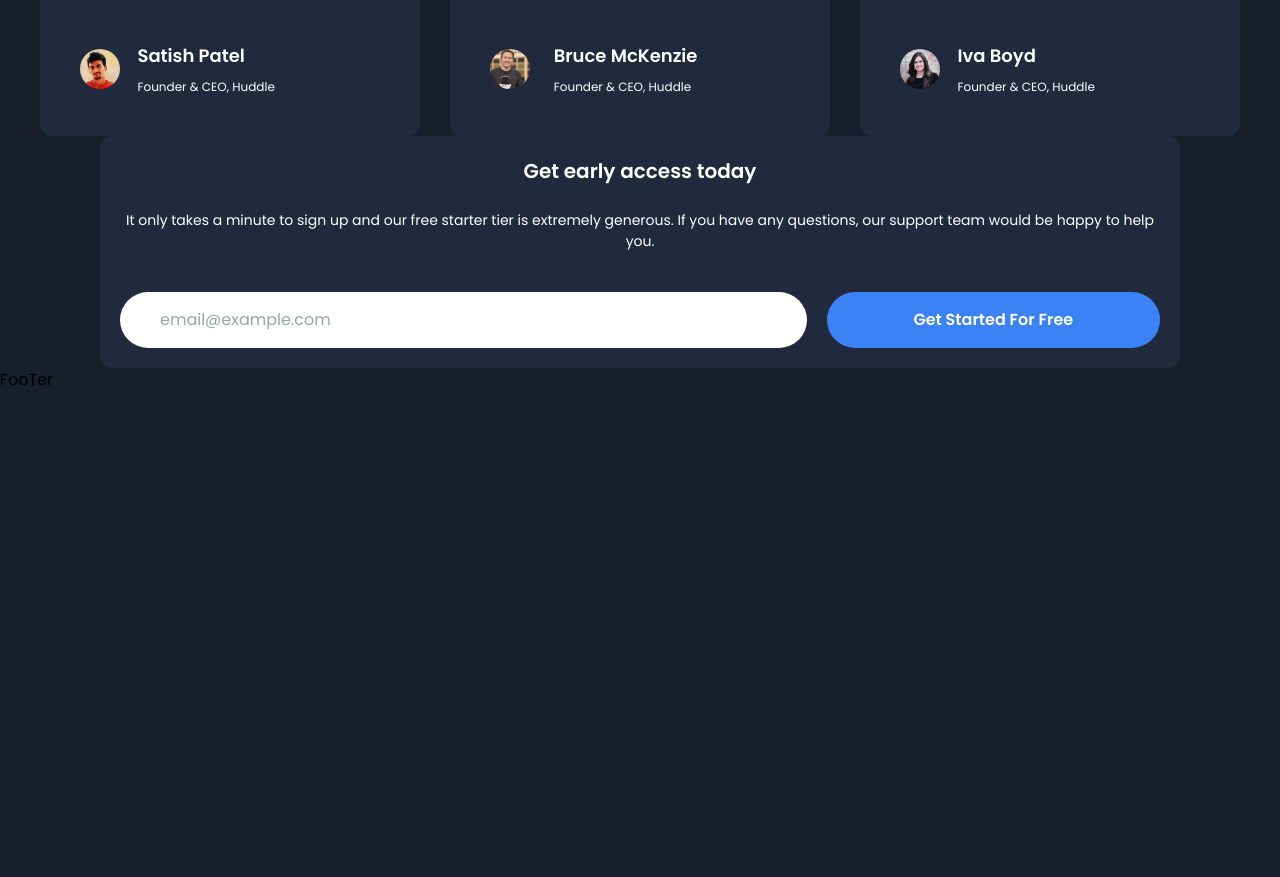
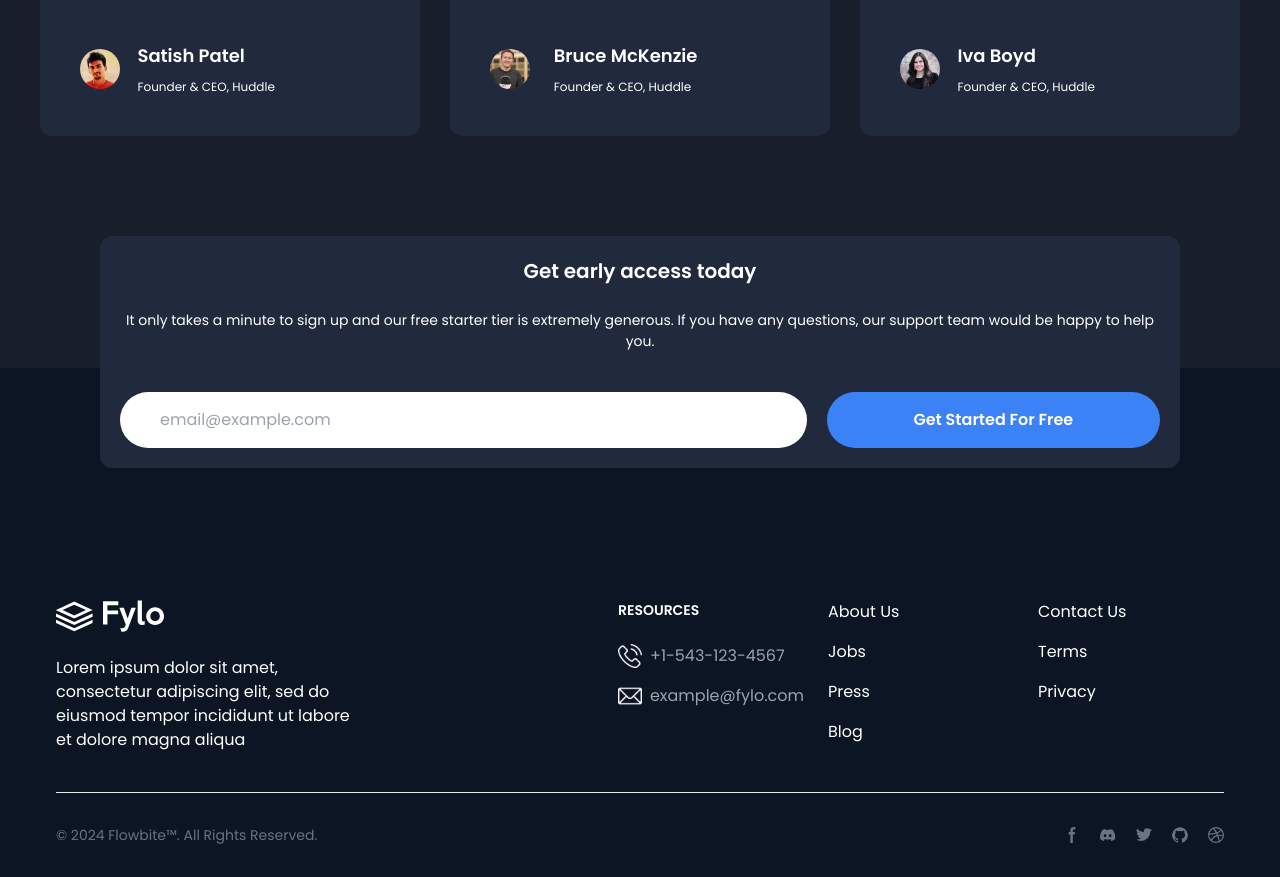
Before and after one commit to MerabetAbdelkarim/landing-page, a React (Vite) app: page / in a window 1280 px wide. Shown: the part 2443-3320 px from the top of the page. Before the commit the page ends 2835 px from the top, so only its background shows below. Built offline with nearby package versions, Linux system fonts and the light colour scheme.

Commit message:
add page footer

```diff
--- a/src/components/FooTer.jsx
+++ b/src/components/FooTer.jsx
@@ -1,8 +1,107 @@
+import LogoNav from "../assets/images/logo.svg"
+import MailImg from "../assets/images/mail.png"
+import PhoneImg from "../assets/images/phone-call.png"
+
 
 function FooTer() {
+    let date = new Date().getFullYear();
     return (
-        <div>FooTer</div>
+        <footer className="bg-[#0b1523] pt-[200px] ">
+            <div className="mx-auto w-full max-w-screen-xl p-4 py-6 lg:py-8">
+                <div className="md:flex md:justify-between">
+                    <div className="mb-6 md:mb-0">
+                        <a href="/" className="">
+                            <img src={LogoNav} className="h-8 me-3" alt="Fylo Logo" />
+                            <br />
+                            <p className="max-w-[300px] text-white">
+                                Lorem ipsum dolor sit amet, consectetur adipiscing elit, sed do eiusmod tempor incididunt ut labore et dolore magna aliqua
+                            </p>
+                        </a>
+                    </div>
+                    <div className="grid grid-cols-2 gap-8 sm:gap-6 sm:grid-cols-3">
+                        <div>
+                            <h2 className="mb-6 text-sm font-semibold  uppercase text-white">Resources</h2>
+                            <ul className="text-gray-400 font-medium">
+                                <li className="mb-4 flex gap-2">
+                                    <img src={PhoneImg} width={'24px'} alt="" />
+                                    <a href="/" >+1-543-123-4567</a>
+                                </li>
+                                <li className="flex gap-2">
+                                    <img src={MailImg} width={'24px'} alt="" />
+                                    <a href="/" >example@fylo.com</a>
+                                </li>
+                            </ul>
+                        </div>
+                        <div>
+                            <ul className="text-white font-medium">
+                                <li className="mb-4">
+                                    <a href="/" className="hover:underline">About Us</a>
+                                </li>
+                                <li className="mb-4">
+                                    <a href="/" className="hover:underline">Jobs</a>
+                                </li>
+                                <li className="mb-4">
+                                    <a href="/" className="hover:underline">Press</a>
+                                </li>
+                                <li className="mb-4">
+                                    <a href="/" className="hover:underline">Blog</a>
+                                </li>
+                            </ul>
+                        </div>
+                        <div>
+                            <ul className="text-white font-medium">
+                                <li className="mb-4">
+                                    <a href="#" className="hover:underline">Contact Us</a>
+                                </li>
+                                <li className="mb-4">
+                                    <a href="#" className="hover:underline">Terms</a>
+                                </li>
+                                <li className="mb-4">
+                                    <a href="#" className="hover:underline">Privacy</a>
+                                </li>
+                            </ul>
+                        </div>
+                    </div>
+                </div>
+                <hr className="my-6 border-gray-200 sm:mx-auto dark:border-gray-700 lg:my-8" />
+                <div className="sm:flex sm:items-center sm:justify-between">
+                    <span className="text-sm text-gray-500 sm:text-center dark:text-gray-400">© {date} <a href="/" className="hover:underline">Flowbite™</a>. All Rights Reserved.
+                    </span>
+                    <div className="flex mt-4 sm:justify-center sm:mt-0">
+                        <a href="#" className="text-gray-500 hover:text-gray-900 dark:hover:text-white">
+                            <svg className="w-4 h-4" aria-hidden="true" xmlns="http://www.w3.org/2000/svg" fill="currentColor" viewBox="0 0 8 19">
+                                <path fillRule="evenodd" d="M6.135 3H8V0H6.135a4.147 4.147 0 0 0-4.142 4.142V6H0v3h2v9.938h3V9h2.021l.592-3H5V3.591A.6.6 0 0 1 5.592 3h.543Z" clip-rule="evenodd" />
+                            </svg>
+                            <span className="sr-only">Facebook page</span>
+                        </a>
+                        <a href="#" className="text-gray-500 hover:text-gray-900 dark:hover:text-white ms-5">
+                            <svg className="w-4 h-4" aria-hidden="true" xmlns="http://www.w3.org/2000/svg" fill="currentColor" viewBox="0 0 21 16">
+                                <path d="M16.942 1.556a16.3 16.3 0 0 0-4.126-1.3 12.04 12.04 0 0 0-.529 1.1 15.175 15.175 0 0 0-4.573 0 11.585 11.585 0 0 0-.535-1.1 16.274 16.274 0 0 0-4.129 1.3A17.392 17.392 0 0 0 .182 13.218a15.785 15.785 0 0 0 4.963 2.521c.41-.564.773-1.16 1.084-1.785a10.63 10.63 0 0 1-1.706-.83c.143-.106.283-.217.418-.33a11.664 11.664 0 0 0 10.118 0c.137.113.277.224.418.33-.544.328-1.116.606-1.71.832a12.52 12.52 0 0 0 1.084 1.785 16.46 16.46 0 0 0 5.064-2.595 17.286 17.286 0 0 0-2.973-11.59ZM6.678 10.813a1.941 1.941 0 0 1-1.8-2.045 1.93 1.93 0 0 1 1.8-2.047 1.919 1.919 0 0 1 1.8 2.047 1.93 1.93 0 0 1-1.8 2.045Zm6.644 0a1.94 1.94 0 0 1-1.8-2.045 1.93 1.93 0 0 1 1.8-2.047 1.918 1.918 0 0 1 1.8 2.047 1.93 1.93 0 0 1-1.8 2.045Z" />
+                            </svg>
+                            <span className="sr-only">Discord community</span>
+                        </a>
+                        <a href="#" className="text-gray-500 hover:text-gray-900 dark:hover:text-white ms-5">
+                            <svg className="w-4 h-4" aria-hidden="true" xmlns="http://www.w3.org/2000/svg" fill="currentColor" viewBox="0 0 20 17">
+                                <path fillRule="evenodd" d="M20 1.892a8.178 8.178 0 0 1-2.355.635 4.074 4.074 0 0 0 1.8-2.235 8.344 8.344 0 0 1-2.605.98A4.13 4.13 0 0 0 13.85 0a4.068 4.068 0 0 0-4.1 4.038 4 4 0 0 0 .105.919A11.705 11.705 0 0 1 1.4.734a4.006 4.006 0 0 0 1.268 5.392 4.165 4.165 0 0 1-1.859-.5v.05A4.057 4.057 0 0 0 4.1 9.635a4.19 4.19 0 0 1-1.856.07 4.108 4.108 0 0 0 3.831 2.807A8.36 8.36 0 0 1 0 14.184 11.732 11.732 0 0 0 6.291 16 11.502 11.502 0 0 0 17.964 4.5c0-.177 0-.35-.012-.523A8.143 8.143 0 0 0 20 1.892Z" clip-rule="evenodd" />
+                            </svg>
+                            <span className="sr-only">Twitter page</span>
+                        </a>
+                        <a href="#" className="text-gray-500 hover:text-gray-900 dark:hover:text-white ms-5">
+                            <svg className="w-4 h-4" aria-hidden="true" xmlns="http://www.w3.org/2000/svg" fill="currentColor" viewBox="0 0 20 20">
+                                <path fillRule="evenodd" d="M10 .333A9.911 9.911 0 0 0 6.866 19.65c.5.092.678-.215.678-.477 0-.237-.01-1.017-.014-1.845-2.757.6-3.338-1.169-3.338-1.169a2.627 2.627 0 0 0-1.1-1.451c-.9-.615.07-.6.07-.6a2.084 2.084 0 0 1 1.518 1.021 2.11 2.11 0 0 0 2.884.823c.044-.503.268-.973.63-1.325-2.2-.25-4.516-1.1-4.516-4.9A3.832 3.832 0 0 1 4.7 7.068a3.56 3.56 0 0 1 .095-2.623s.832-.266 2.726 1.016a9.409 9.409 0 0 1 4.962 0c1.89-1.282 2.717-1.016 2.717-1.016.366.83.402 1.768.1 2.623a3.827 3.827 0 0 1 1.02 2.659c0 3.807-2.319 4.644-4.525 4.889a2.366 2.366 0 0 1 .673 1.834c0 1.326-.012 2.394-.012 2.72 0 .263.18.572.681.475A9.911 9.911 0 0 0 10 .333Z" clip-rule="evenodd" />
+                            </svg>
+                            <span className="sr-only">GitHub account</span>
+                        </a>
+                        <a href="#" className="text-gray-500 hover:text-gray-900 dark:hover:text-white ms-5">
+                            <svg className="w-4 h-4" aria-hidden="true" xmlns="http://www.w3.org/2000/svg" fill="currentColor" viewBox="0 0 20 20">
+                                <path fillRule="evenodd" d="M10 0a10 10 0 1 0 10 10A10.009 10.009 0 0 0 10 0Zm6.613 4.614a8.523 8.523 0 0 1 1.93 5.32 20.094 20.094 0 0 0-5.949-.274c-.059-.149-.122-.292-.184-.441a23.879 23.879 0 0 0-.566-1.239 11.41 11.41 0 0 0 4.769-3.366ZM8 1.707a8.821 8.821 0 0 1 2-.238 8.5 8.5 0 0 1 5.664 2.152 9.608 9.608 0 0 1-4.476 3.087A45.758 45.758 0 0 0 8 1.707ZM1.642 8.262a8.57 8.57 0 0 1 4.73-5.981A53.998 53.998 0 0 1 9.54 7.222a32.078 32.078 0 0 1-7.9 1.04h.002Zm2.01 7.46a8.51 8.51 0 0 1-2.2-5.707v-.262a31.64 31.64 0 0 0 8.777-1.219c.243.477.477.964.692 1.449-.114.032-.227.067-.336.1a13.569 13.569 0 0 0-6.942 5.636l.009.003ZM10 18.556a8.508 8.508 0 0 1-5.243-1.8 11.717 11.717 0 0 1 6.7-5.332.509.509 0 0 1 .055-.02 35.65 35.65 0 0 1 1.819 6.476 8.476 8.476 0 0 1-3.331.676Zm4.772-1.462A37.232 37.232 0 0 0 13.113 11a12.513 12.513 0 0 1 5.321.364 8.56 8.56 0 0 1-3.66 5.73h-.002Z" clip-rule="evenodd" />
+                            </svg>
+                            <span className="sr-only">Dribbble account</span>
+                        </a>
+                    </div>
+                </div>
+            </div>
+        </footer>
     )
 }
-
 export default FooTer
--- a/src/components/GetStarted.jsx
+++ b/src/components/GetStarted.jsx
@@ -2,7 +2,7 @@
 function GetStarted() {
     return (
         <section>
-            <div className="bg-[#202a3c] rounded-xl p-5 text-center mx-[100px]">
+            <div className="bg-[#202a3c] rounded-xl p-5 text-center mx-[100px] mt-[100px] -mb-[100px] relative z-20">
                 <h2 className="text-white font-bold text-[20px] mb-6">Get early access today</h2>
                 <p className="text-white text-[14px] mb-10">It only takes a minute to sign up and our free starter tier is extremely generous. If you have any questions, our support team would be happy to help you.</p>
 
```
Also changed, not shown: src/assets/images/mail.png (added), src/assets/images/phone-call.png (added).
